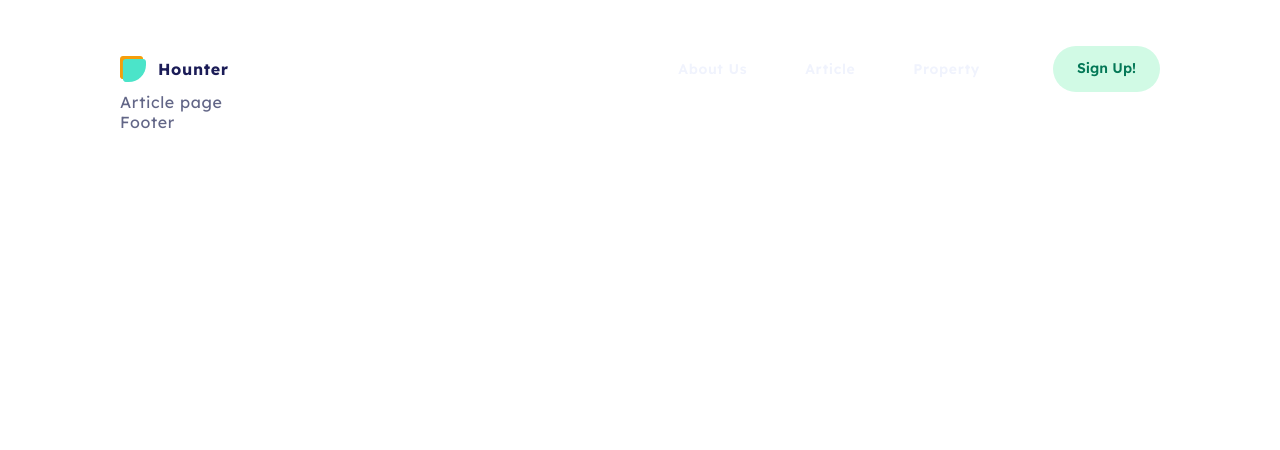
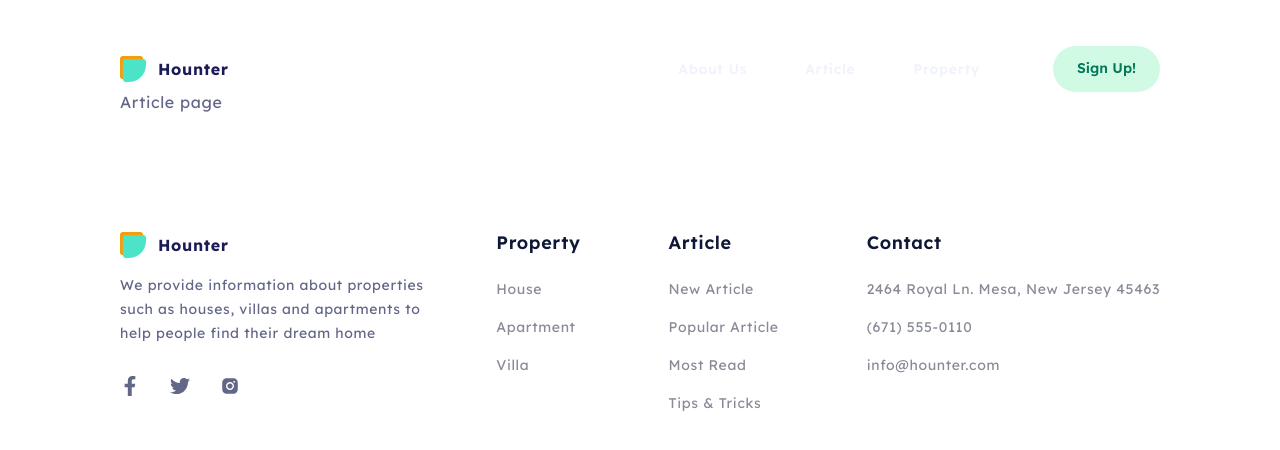
Before and after one commit to kasia-94/hounter, a React (Create React App) app: page /hounter/article in a window 1280 px wide. Shown: the top 450 px of the page. Built offline with nearby package versions, Linux system fonts and the light colour scheme.

Commit message:
Add footer

```diff
--- /dev/null
+++ b/src/components/Footer/Footer.jsx
@@ -0,0 +1,105 @@
+import { Logo } from 'components/Logo/Logo';
+import {
+  //   BlurBlue,
+  //   BlurGreen,
+  IconItem,
+  IconList,
+  Item,
+  List,
+  NameList,
+  Nav,
+  NavList,
+  Section,
+  Title,
+} from './Footer.styled';
+import { FaFacebookF, FaTwitter } from 'react-icons/fa';
+import { AiFillInstagram } from 'react-icons/ai';
+
+export const Footer = () => {
+  return (
+    <Section>
+      <List>
+        <Logo />
+        <Title>
+          We provide information about properties such as houses, villas and
+          apartments to help people find their dream home
+        </Title>
+        <IconList>
+          <IconItem>
+            <a
+              href="https://www.facebook.com"
+              target="_blank"
+              rel="noreferrer noopener"
+            >
+              <FaFacebookF size={20} />
+            </a>
+          </IconItem>
+          <IconItem>
+            <a
+              href="https://twitter.com/"
+              target="_blank"
+              rel="noreferrer noopener"
+            >
+              <FaTwitter size={20} />
+            </a>
+          </IconItem>
+          <IconItem>
+            <a
+              href="https://www.instagram.com"
+              target="_blank"
+              rel="noreferrer noopener"
+            >
+              <AiFillInstagram size={20} />
+            </a>
+          </IconItem>
+        </IconList>
+      </List>
+      <Nav>
+        <NavList>
+          <NameList>Property</NameList>
+          <li>
+            <Item href="">House</Item>
+          </li>
+          <li>
+            <Item href="">Apartment</Item>
+          </li>
+          <li>
+            <Item href="">Villa</Item>
+          </li>
+        </NavList>
+
+        <NavList>
+          <NameList>Article</NameList>
+          <li>
+            <Item href="">New Article</Item>
+          </li>
+          <li>
+            <Item href="">Popular Article</Item>
+          </li>
+          <li>
+            <Item href="">Most Read</Item>
+          </li>
+          <li>
+            <Item href="">Tips & Tricks</Item>
+          </li>
+        </NavList>
+
+        <NavList>
+          <NameList>Contact</NameList>
+          <li>
+            <Item>2464 Royal Ln. Mesa, New Jersey 45463</Item>
+          </li>
+          <li>
+            <Item href="tel:+6715550110">(671) 555-0110</Item>
+          </li>
+          <li>
+            <Item href="mailto:info@hounter.com">info@hounter.com</Item>
+          </li>
+        </NavList>
+      </Nav>
+
+      {/* <BlurGreen></BlurGreen>
+      <BlurBlue></BlurBlue> */}
+    </Section>
+  );
+};
--- /dev/null
+++ b/src/components/Footer/Footer.styled.jsx
@@ -0,0 +1,100 @@
+import styled from 'styled-components';
+import { colors } from 'utils/styles';
+import blur1 from '../../assets/Footer/blur-1.png';
+import blur2 from '../../assets/Footer/blur-2.png';
+
+export const Section = styled.footer`
+  position: relative;
+  display: flex;
+  justify-content: space-between;
+  margin-top: 120px;
+  margin-bottom: 80px;
+`;
+
+export const List = styled.div`
+  width: 320px;
+  flex-direction: column;
+`;
+
+export const Nav = styled.div`
+  display: flex;
+  flex-direction: row;
+`;
+
+export const NavList = styled.ul`
+  margin-right: 88px;
+  :last-child {
+    margin-right: 0;
+  }
+
+  li {
+    margin-bottom: 18px;
+    :last-child {
+      margin-bottom: 0;
+    }
+  }
+`;
+
+export const IconList = styled.ul`
+  display: flex;
+`;
+export const IconItem = styled.li`
+  margin-right: 30px;
+  transform: scale(1);
+  transition: transform 250ms ease-in-out;
+  :last-child {
+    margin-right: 0;
+  }
+  :hover {
+    transform: scale(1.5);
+  }
+
+  a {
+    transition: color 250ms ease-in-out;
+    :hover {
+      color: ${colors.greenBtn};
+    }
+  }
+`;
+
+export const BlurGreen = styled.div`
+  position: absolute;
+  width: 438px;
+  height: 494px;
+  margin-top: -11px;
+  margin-left: 885px;
+  background-size: contain;
+  background-repeat: no-repeat;
+  background-image: url(${blur1});
+`;
+export const BlurBlue = styled.div`
+  position: absolute;
+  width: 438px;
+  height: 494px;
+  margin-top: -187px;
+  margin-left: 945px;
+  background-size: contain;
+  background-repeat: no-repeat;
+  background-image: url(${blur2});
+`;
+
+export const Title = styled.p`
+  margin-top: 16px;
+  margin-bottom: 30px;
+  font-size: 14px;
+  line-height: 1.71;
+`;
+
+export const NameList = styled.p`
+  margin-bottom: 24px;
+  font-weight: 600;
+  font-size: 18px;
+  line-height: 22px;
+  color: ${colors.titleDesc};
+`;
+
+export const Item = styled.a`
+  font-size: 14px;
+  line-height: 18px;
+  color: ${colors.grey};
+`;
--- a/src/components/Hero/Hero.styled.jsx
+++ b/src/components/Hero/Hero.styled.jsx
@@ -20,7 +20,7 @@ export const Background = styled.div`
   display: flex;
   position: absolute;
   margin-top: -200px;
-  margin-left: 152px;
+  margin-left: 146px;
   width: 100%;
   height: 720px;
   background-size: contain;
@@ -116,7 +116,7 @@ export const ButtonSearch = styled.button`
   width: 109px;
   height: 50px;
 
-  background: ${colors.greenBtn};
+  background-color: ${colors.greenBtn};
   border-radius: 32px;
   border-color: transparent;
   font-family: 'Lexend';
@@ -124,6 +124,14 @@ export const ButtonSearch = styled.button`
   font-size: 14px;
   line-height: 1.57;
   color: ${colors.white};
+  cursor: pointer;
+  transition: color 250ms ease-in-out, background-color 250ms ease-in-out;
+
+  :focus,
+  :hover {
+    color: ${colors.greenBtn};
+    background-color: ${colors.secondaryAccent};
+  }
 `;
 
 export const PartnerTitle = styled.p`
--- a/src/components/HeroPagination/HeroPagination.jsx
+++ b/src/components/HeroPagination/HeroPagination.jsx
@@ -28,6 +28,7 @@ export const HeroPagination = () => {
   useEffect(() => {
     swiperElRef.current.addEventListener('progress', e => {
       const [swiper, progress] = e.detail;
+      console.log(progress);
     });
 
     swiperElRef.current.addEventListener('slidechange', e => {});
--- a/src/components/Layout/Layout.jsx
+++ b/src/components/Layout/Layout.jsx
@@ -3,6 +3,7 @@ import { Loader } from 'components/Loader/Loader';
 import React, { Suspense } from 'react';
 import { Outlet } from 'react-router-dom';
 import { Container } from './Layout.styled';
+import { Footer } from 'components/Footer/Footer';
 // import { Burger } from 'components/Burger/Burger';
 
 const Layout = () => {
@@ -14,7 +15,7 @@ const Layout = () => {
           <Outlet />
         </Suspense>
       </main>
-      <>Footer</>
+      <Footer />
     </Container>
   );
 };
--- a/src/components/SignUp/SignUp.styled.jsx
+++ b/src/components/SignUp/SignUp.styled.jsx
@@ -14,4 +14,11 @@ export const Button = styled.button`
   font-size: 14px;
   line-height: 1.57;
   cursor: pointer;
+  transition: color 250ms ease-in-out, background-color 250ms ease-in-out;
+
+  :focus,
+  :hover {
+    color: ${colors.white};
+    background-color: ${colors.greenBtn};
+  }
 `;
```
Also changed, not shown: src/assets/Footer/blur-1.png (added), src/assets/Footer/blur-2.png (added).
